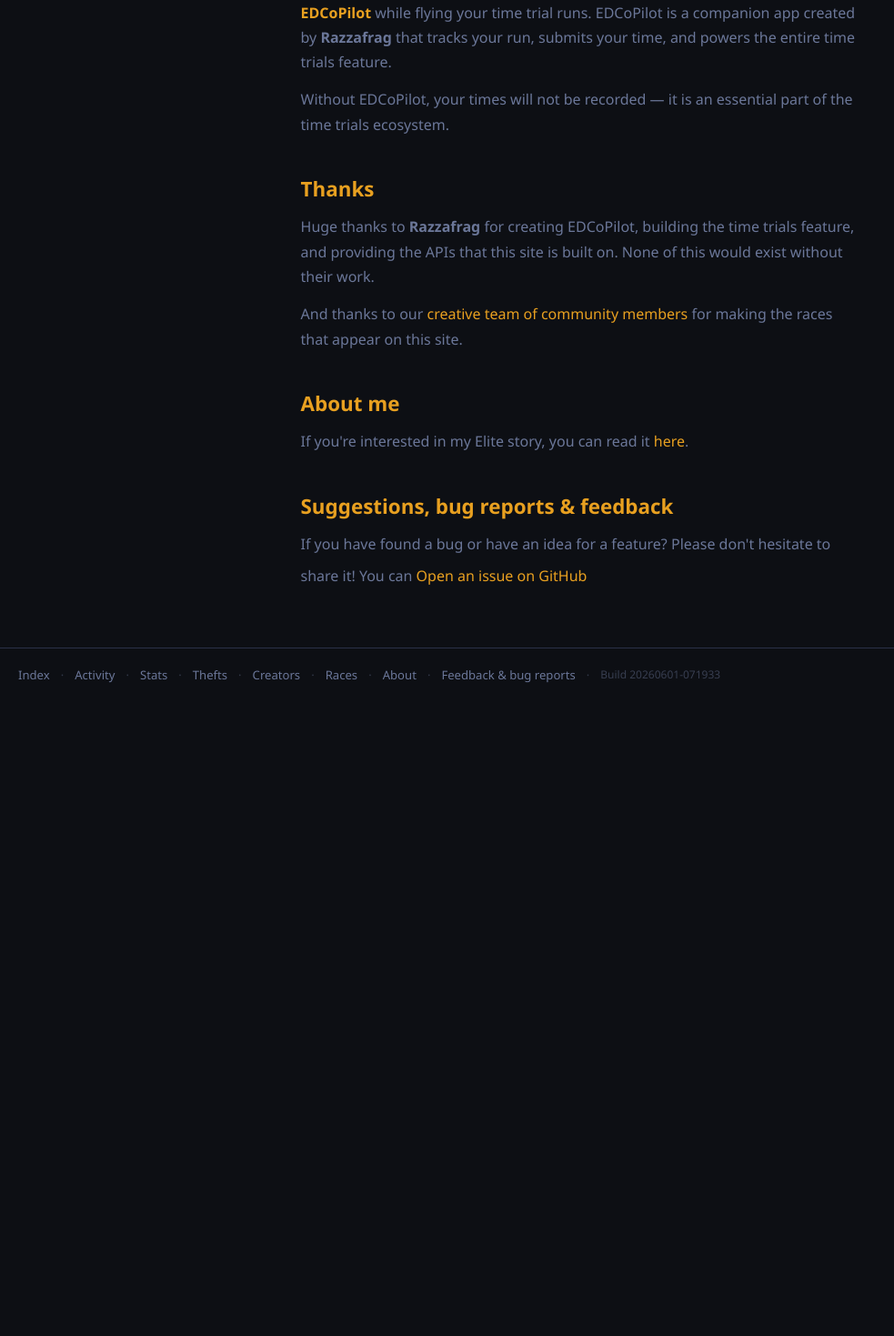
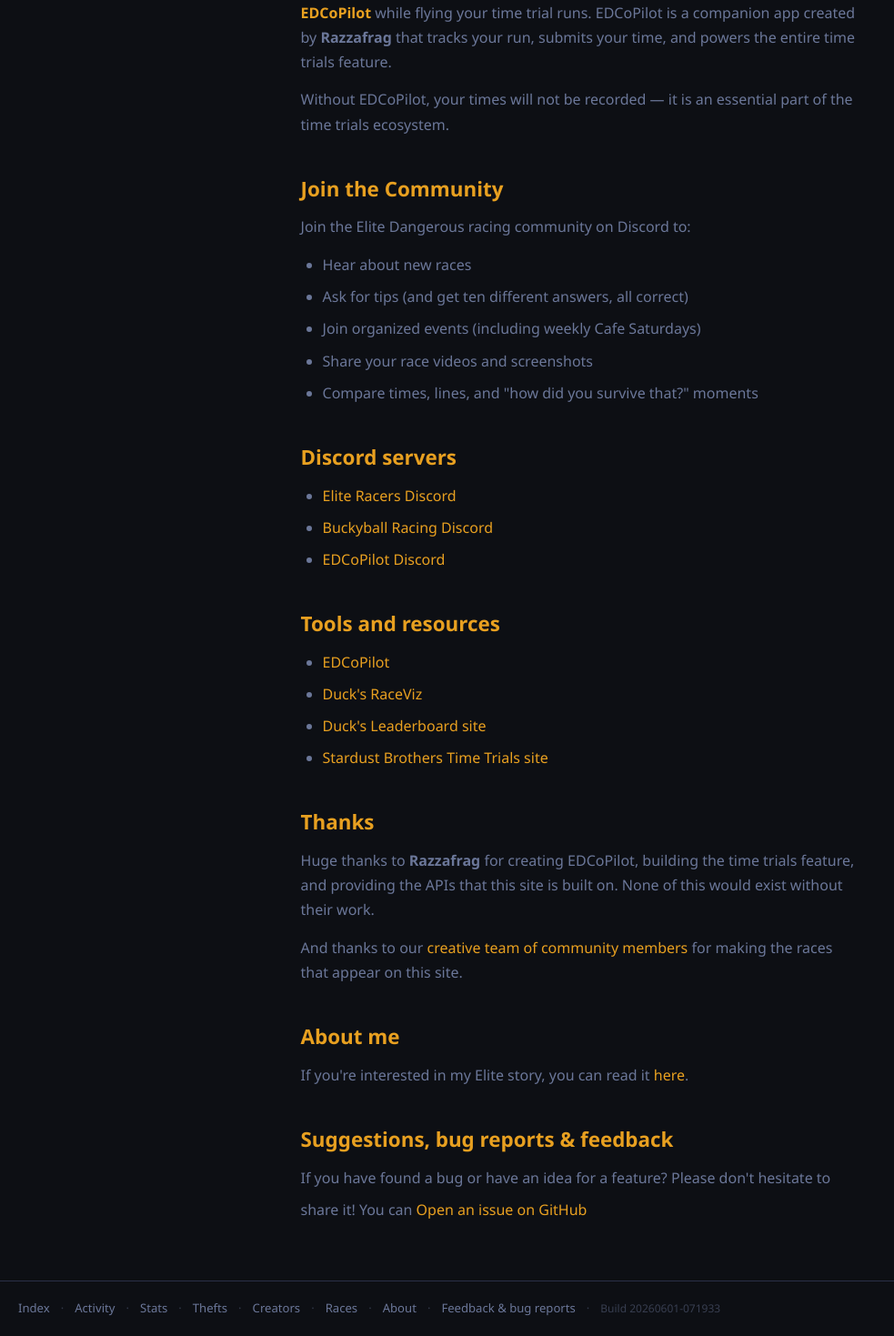
Before and after one commit to vladigor/ed-timetrials-leaderboard, a FastAPI app: page /about in a window 1280 px wide. Shown: the part 576-2045 px from the top of the page at 91% size, without its empty margins (0-983 px from the left). Before the commit the page ends 1327 px from the top, so only its background shows below. Run offline with FastAPI, Linux system fonts and the light colour scheme; some libraries are stand-ins or nearby versions.

Commit message:
Updated About page links

```diff
--- a/templates/about.html
+++ b/templates/about.html
@@ -45,6 +45,39 @@
     </section>
 
     <section class="about-section">
+      <h2 class="cmdr-section-heading">Join the Community</h2>
+      <p>
+        Join the Elite Dangerous racing community on Discord to:
+      </p>
+      <ul>
+        <li>Hear about new races</li>
+        <li>Ask for tips (and get ten different answers, all correct)</li>
+        <li>Join organized events (including weekly Cafe Saturdays)</li>
+        <li>Share your race videos and screenshots</li>
+        <li>Compare times, lines, and "how did you survive that?" moments</li>
+      </ul>
+    </section>
+
+    <section class="about-section">
+      <h3 class="cmdr-section-heading">Discord servers</h3>
+      <ul>
+        <li><a href="https://discord.com/invite/cvZKNvvj2g" target="_blank" rel="noopener">Elite Racers Discord</a></li>
+        <li><a href="https://discord.gg/YwxcsCf" target="_blank" rel="noopener">Buckyball Racing Discord</a></li>
+        <li><a href="https://discord.gg/DwH3WcMjKa" target="_blank" rel="noopener">EDCoPilot Discord</a></li>
+      </ul>
+    </section>
+
+    <section class="about-section">
+      <h3 class="cmdr-section-heading">Tools and resources</h3>
+      <ul>
+        <li><a href="https://www.razzafrag.com" target="_blank" rel="noopener">EDCoPilot</a></li>
+        <li><a href="https://raceviz.shangtai.net/" target="_blank" rel="noopener">Duck's RaceViz</a></li>
+        <li><a href="https://leaderboard.shangtai.net/" target="_blank" rel="noopener">Duck's Leaderboard site</a></li>
+        <li><a href="https://frinkbottle.uk/TimeTrials/" target="_blank" rel="noopener">Stardust Brothers Time Trials site</a></li>
+      </ul>
+    </section>
+
+    <section class="about-section">
       <h2 class="cmdr-section-heading">Thanks</h2>
       <p>
         Huge thanks to <strong>Razzafrag</strong> for creating EDCoPilot, building the time trials
```
Also changed, not shown: templates/community.html (+10 -3 lines), CHANGELOG.md.
